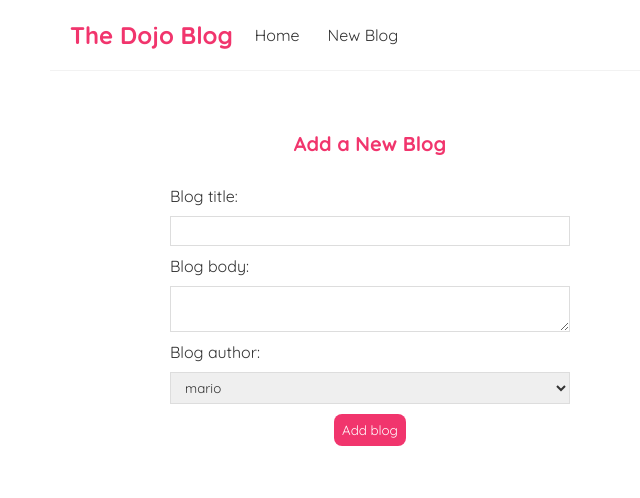
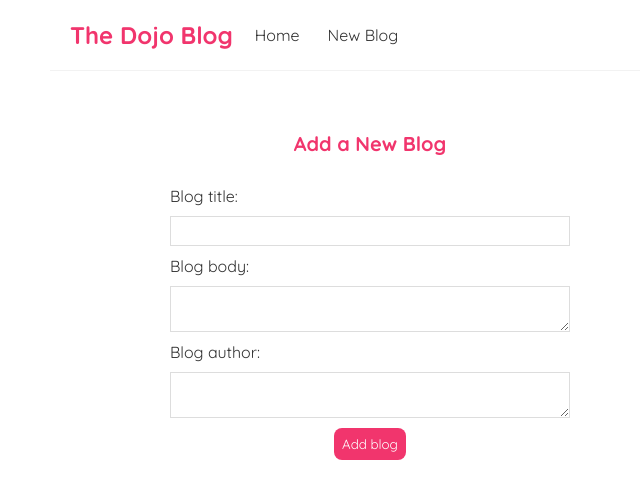
Before and after one commit to PolinaVoloboy/Dojo-blog, a React (Create React App) app: page /create in a window 1280 px wide. Shown: the top 498 px of the page, without its empty margins (270-910 px from the left). Built offline with nearby package versions, Linux system fonts and the light colour scheme.

Commit message:
changed select author

```diff
--- a/data/db.json
+++ b/data/db.json
@@ -17,6 +17,12 @@
       "body": "Hi",
       "author": "mario",
       "id": 3
+    },
+    {
+      "title": "React App",
+      "body": "React hi",
+      "author": "Polina",
+      "id": 4
     }
   ]
 }
--- a/src/Create.js
+++ b/src/Create.js
@@ -4,7 +4,7 @@ import { useHistory } from "react-router-dom";
 const Create = () => {
     const [title, setTitle] = useState('');
     const [body, setBody] = useState('');
-    const [author, setAuthor] = useState('mario');
+    const [author, setAuthor] = useState('');
     const [isPending, setIsPending] = useState(false);
     const history = useHistory();
 
@@ -44,12 +44,11 @@ const Create = () => {
                     onChange={(e) => setBody(e.target.value)}
                 ></textarea>
                 <label>Blog author:</label>
-                <select
+                <textarea
+                    required
                     value={author}
                     onChange={(e) => setAuthor(e.target.value)}>
-                    <option value="mario">mario</option>
-                    <option value="yoshi">yoshi</option>
-                </select>
+                </textarea>
                 {!isPending && <button>Add blog</button>}
                 {isPending && <button disabled>Adding blog...</button>}
             </form>
```
